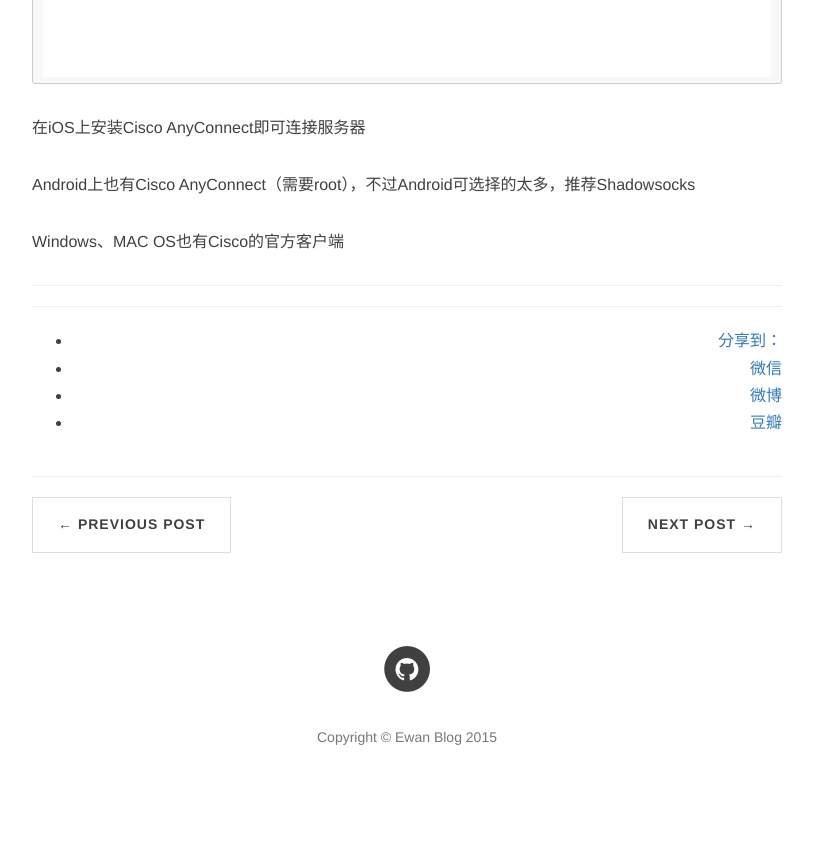
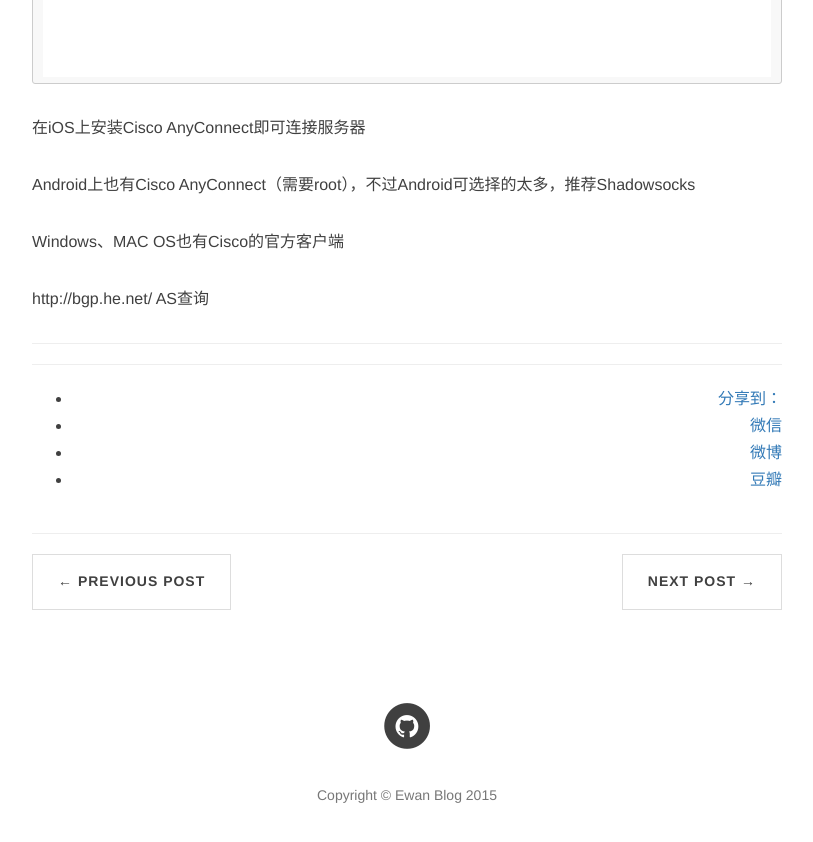
Before and after one commit to EwanZhang/EwanZhang, a Jekyll site: the page built from _posts/2015-07-04-centos6配置anyconnect.md, in a window 1280 px wide and 900 px high, scrolled down 7913 px. Shown: the top 842 px of the window, without its empty margins (233-1046 px from the left). Built offline with Jekyll 4.4.1, drawn with Linux system fonts in a browser that asks for light colours; nearby versions of some CDN libraries; comment, search, counter and statistics services are not loaded.

Commit message:
Update 2015-07-04-centos6配置anyconnect.md

```diff
--- a/_posts/2015-07-04-centos6配置anyconnect.md
+++ b/_posts/2015-07-04-centos6配置anyconnect.md
@@ -390,4 +390,6 @@
 
 Windows、MAC OS也有Cisco的官方客户端
 
+http://bgp.he.net/ AS查询
+
 ---
```
